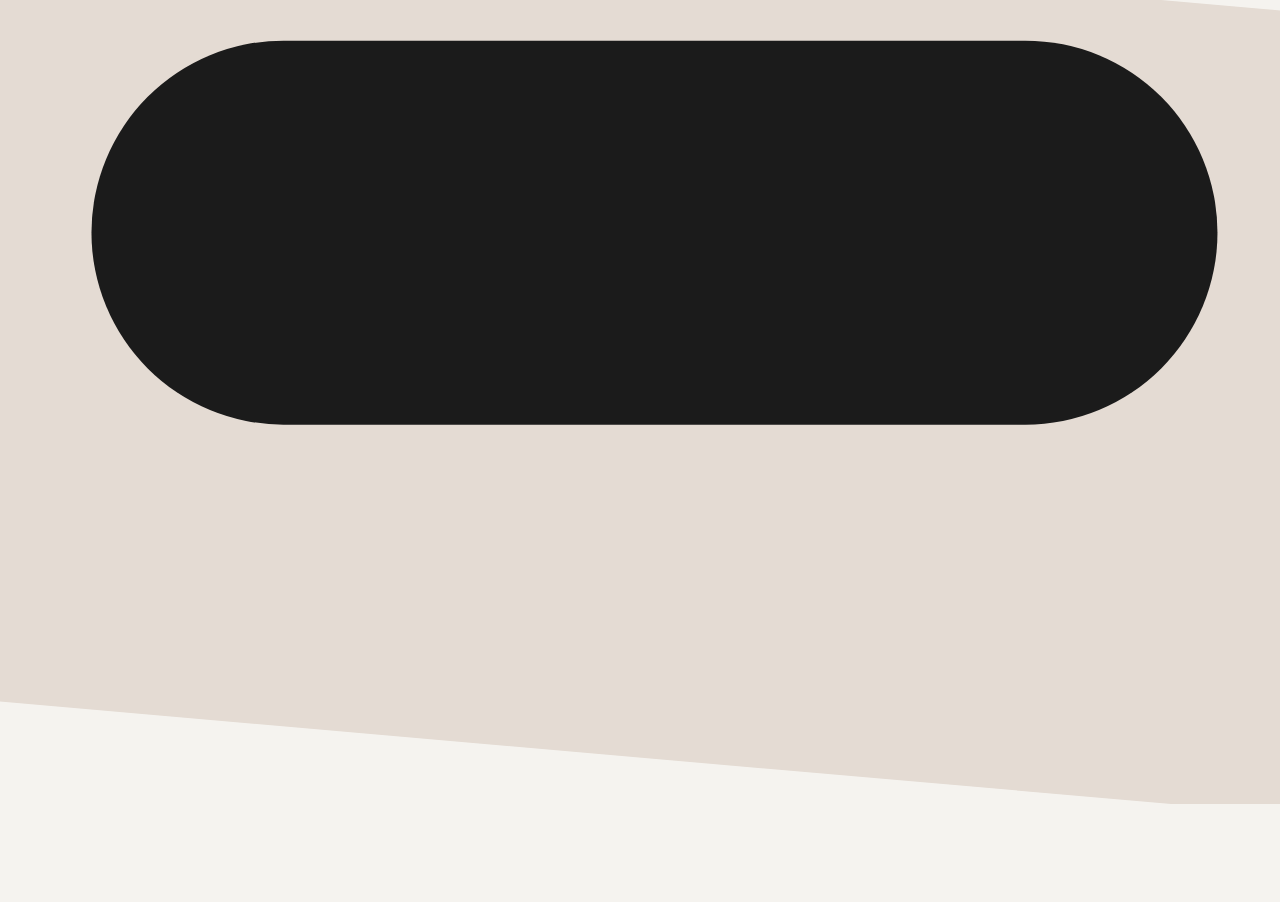
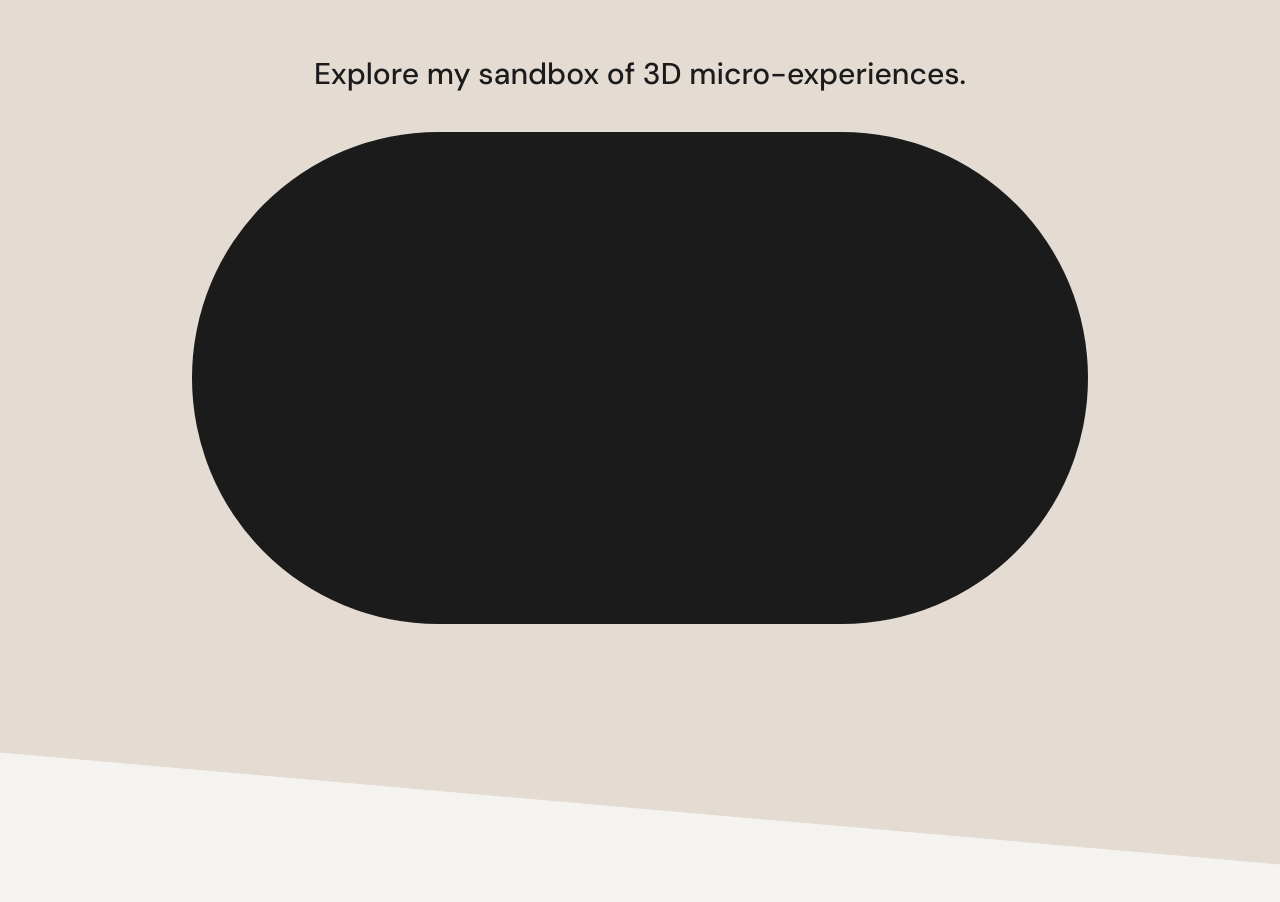
Before and after one commit to Jasufr/portfolio-2025, a React (Vite) app: page / in a window 1280 px wide. Shown: the part 560-1462 px from the top of the page. Before the commit the page ends 1364 px from the top, so only its background shows below. Built offline with nearby package versions, Linux system fonts and the light colour scheme.

Commit message:
navbar updated (bg added, position fixed); sandbox section updated (centered, rotation fixed, height fixed)

```diff
--- a/src/assets/components/Navbar.jsx
+++ b/src/assets/components/Navbar.jsx
@@ -28,7 +28,7 @@ export default function Navbar() {
 
   return (
     <>
-      <nav className="flex justify-between mx-5 my-4 sm:mx-16 sm:my-6 items-center">
+      <nav className="z-99 flex justify-between px-5 py-4 sm:px-16 sm:py-6 items-center fixed w-full bg-white/25">
         <Link to="/">
           <img
             src="/logo/black_line_no_bg_reframed.png"
@@ -166,7 +166,7 @@ export default function Navbar() {
           </button>
         </div>
         <div
-          className={`absolute flex flex-col justify-between top-0 right-0 bg-green text-white font-montserrat font-medium items-center overflow-hidden transition-all duration-300 ${
+          className={`absolute h-screen flex flex-col justify-between top-0 right-0 bg-green text-white font-montserrat font-medium items-center overflow-hidden transition-all duration-300 ${
             menuOpen ? "w-full" : "w-0"
           } h-full sm:hidden z-50`}
         >
--- a/src/assets/pages/Lp.jsx
+++ b/src/assets/pages/Lp.jsx
@@ -13,12 +13,17 @@ export default function Lp() {
           </span>
         </h1>
       </div>
-      <div className="relative w-[110%] left-1/2 -translate-x-1/2 h-[800px] bg-beige rotate-5 mt-48 mb-12">
-        <div className="relative left-1/2 -translate-x-1/2 -rotate-5 z-10  font-dmsans font-medium text-3xl text-center mb-48">
-          <h2 className="mb-12">Explore my sandbox of 3D micro-experiences.</h2>
-          <div className="w-[90%] sm:w-[80%] h-58 sm:h-72 md:h-96 bg-black mx-auto rounded-full"></div>
+      <div className="bg-beige w-[120%] relative left-1/2 -translate-x-1/2 h-70  mt-48 -mb-28 rotate-5"></div>
+      <div className="w-full h-[400px] sm:h-[600px] bg-beige flex items-center">
+        <div className="relative z-10 flex-1 font-dmsans font-medium text-3xl text-center">
+          <h2 className="text-center mb-10 mx-5">
+            Explore my sandbox of 3D micro-experiences.
+          </h2>
+          <div className="w-[90%] sm:w-[70%] aspect-[1/0.7] sm:aspect-[1/0.55] max-w-[1024px] bg-black mx-auto rounded-full"></div>
         </div>
       </div>
+      <div className="bg-beige w-[120%] relative left-1/2 -translate-x-1/2 h-70 -mt-28 mb-48 rotate-5"></div>
+
       {/* <div className="-mt-[700px] z-10 relative font-dmsans font-medium text-3xl text-center mb-48">
         <h2 className="mb-12">Explore my sandbox of 3D micro-experiences.</h2>
         <div className="w-[90%] sm:w-[80%] h-58 sm:h-72 md:h-96 bg-black mx-auto rounded-full"></div>
```
